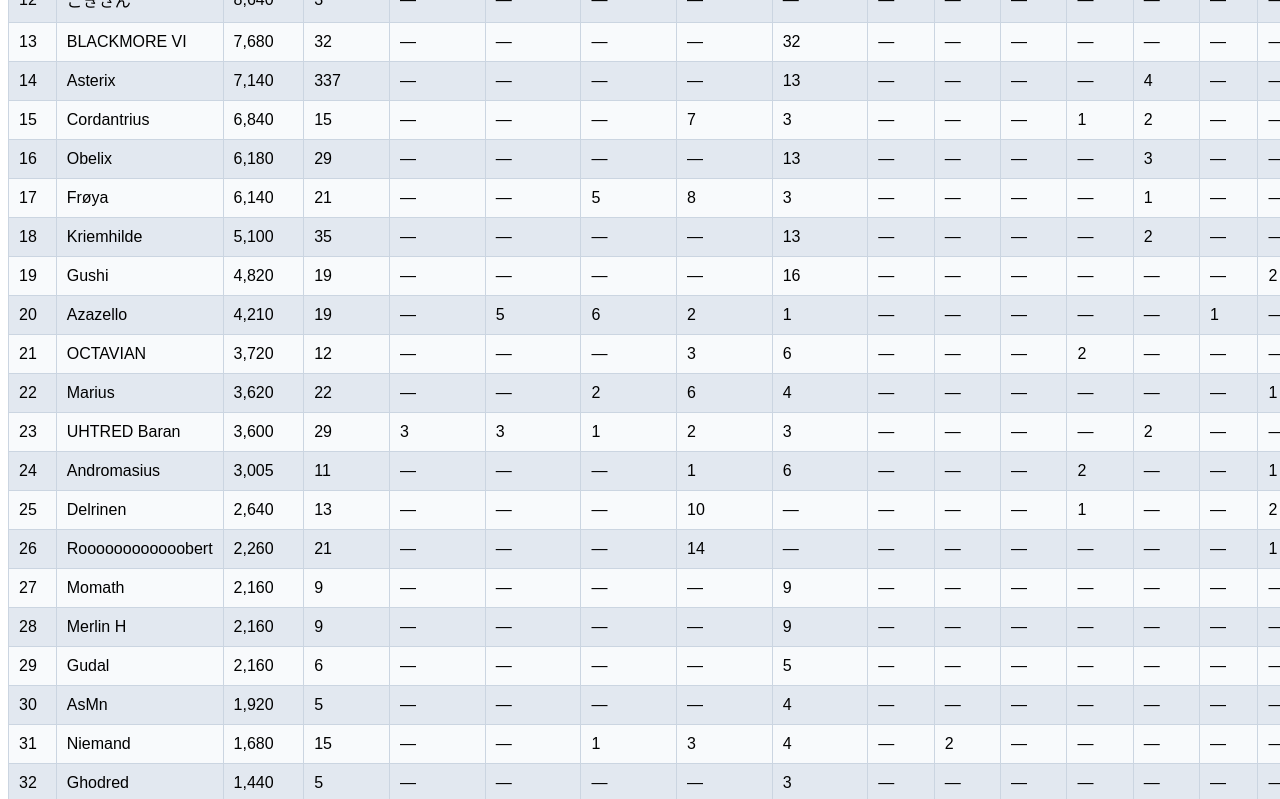
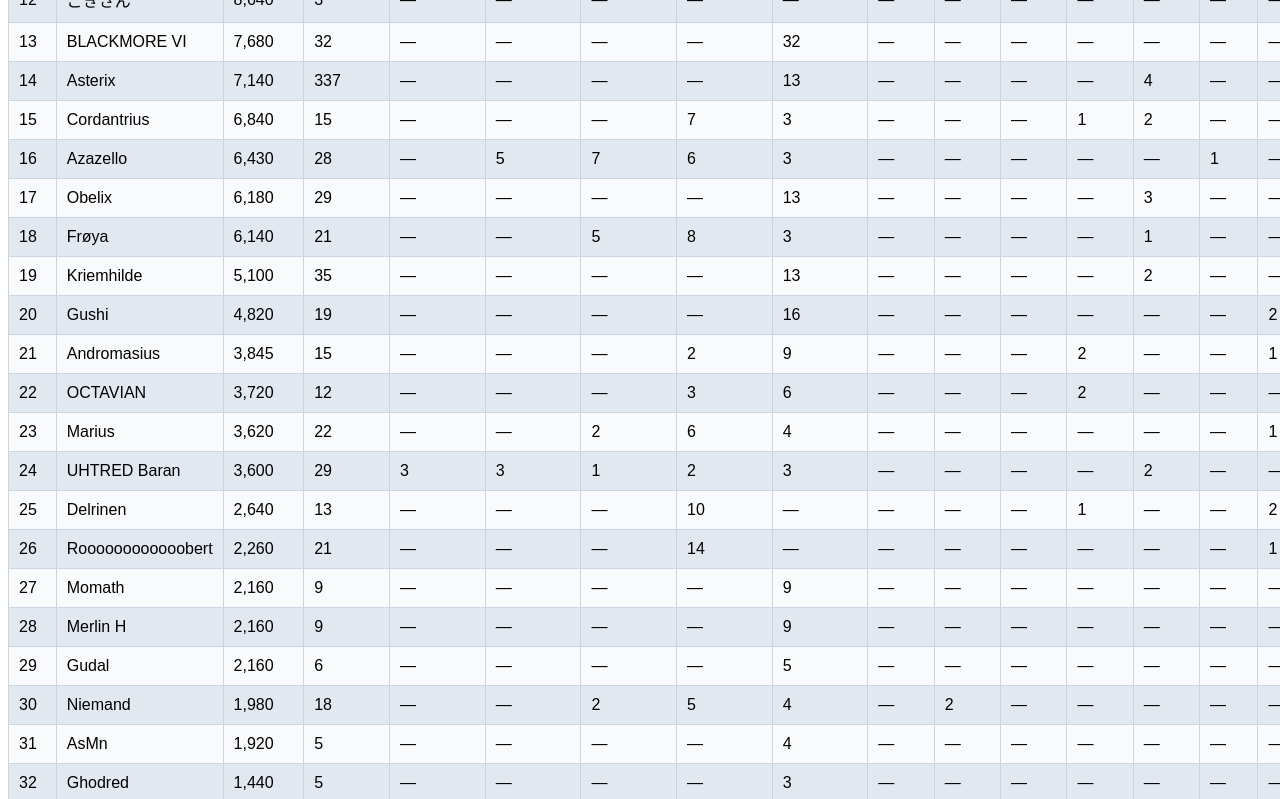
Before and after one commit to ava-totalbattle/tbclanportal-cheststatsexport, a plain HTML site: page index.html in a window 1280 px wide. Shown: the part 680-1479 px from the top of the page. Drawn offline with Linux system fonts and the light colour scheme.

Commit message:
Update index.html

```diff
--- a/index.html
+++ b/index.html
@@ -32,7 +32,7 @@
 <body>
 <header>
   <h1>Chest Stats Export | AVA - Avalon | Cycle: Nov 15 – Nov 22, 2026</h1>
-  <p>Exported(UTC): 2026-11-19 04:02:27 | Created by Fotius of Clan AVA/Avalon</p>
+  <p>Exported(UTC): 2026-11-19 08:02:21 | Created by Fotius of Clan AVA/Avalon</p>
 </header>
 <table id="chest-stats-table" border="1" cellspacing="0" cellpadding="4">
 <thead>
@@ -54,22 +54,22 @@
     <tr><td>13</td><td>BLACKMORE VI</td><td>7,680</td><td>32</td><td>—</td><td>—</td><td>—</td><td>—</td><td>32</td><td>—</td><td>—</td><td>—</td><td>—</td><td>—</td><td>—</td><td>—</td><td>—</td><td>—</td><td>—</td><td>—</td><td>—</td><td>—</td></tr>
     <tr><td>14</td><td>Asterix</td><td>7,140</td><td>337</td><td>—</td><td>—</td><td>—</td><td>—</td><td>13</td><td>—</td><td>—</td><td>—</td><td>—</td><td>4</td><td>—</td><td>—</td><td>—</td><td>—</td><td>—</td><td>13</td><td>—</td><td>—</td></tr>
     <tr><td>15</td><td>Cordantrius</td><td>6,840</td><td>15</td><td>—</td><td>—</td><td>—</td><td>7</td><td>3</td><td>—</td><td>—</td><td>—</td><td>1</td><td>2</td><td>—</td><td>—</td><td>1</td><td>1</td><td>—</td><td>—</td><td>—</td><td>—</td></tr>
-    <tr><td>16</td><td>Obelix</td><td>6,180</td><td>29</td><td>—</td><td>—</td><td>—</td><td>—</td><td>13</td><td>—</td><td>—</td><td>—</td><td>—</td><td>3</td><td>—</td><td>—</td><td>—</td><td>—</td><td>—</td><td>13</td><td>—</td><td>—</td></tr>
-    <tr><td>17</td><td>Frøya</td><td>6,140</td><td>21</td><td>—</td><td>—</td><td>5</td><td>8</td><td>3</td><td>—</td><td>—</td><td>—</td><td>—</td><td>1</td><td>—</td><td>—</td><td>—</td><td>1</td><td>—</td><td>—</td><td>—</td><td>—</td></tr>
-    <tr><td>18</td><td>Kriemhilde</td><td>5,100</td><td>35</td><td>—</td><td>—</td><td>—</td><td>—</td><td>13</td><td>—</td><td>—</td><td>—</td><td>—</td><td>2</td><td>—</td><td>—</td><td>—</td><td>—</td><td>—</td><td>4</td><td>—</td><td>—</td></tr>
-    <tr><td>19</td><td>Gushi</td><td>4,820</td><td>19</td><td>—</td><td>—</td><td>—</td><td>—</td><td>16</td><td>—</td><td>—</td><td>—</td><td>—</td><td>—</td><td>—</td><td>2</td><td>—</td><td>—</td><td>—</td><td>—</td><td>—</td><td>—</td></tr>
-    <tr><td>20</td><td>Azazello</td><td>4,210</td><td>19</td><td>—</td><td>5</td><td>6</td><td>2</td><td>1</td><td>—</td><td>—</td><td>—</td><td>—</td><td>—</td><td>1</td><td>—</td><td>3</td><td>—</td><td>—</td><td>—</td><td>—</td><td>—</td></tr>
-    <tr><td>21</td><td>OCTAVIAN</td><td>3,720</td><td>12</td><td>—</td><td>—</td><td>—</td><td>3</td><td>6</td><td>—</td><td>—</td><td>—</td><td>2</td><td>—</td><td>—</td><td>—</td><td>1</td><td>—</td><td>—</td><td>—</td><td>—</td><td>—</td></tr>
-    <tr><td>22</td><td>Marius</td><td>3,620</td><td>22</td><td>—</td><td>—</td><td>2</td><td>6</td><td>4</td><td>—</td><td>—</td><td>—</td><td>—</td><td>—</td><td>—</td><td>1</td><td>1</td><td>—</td><td>—</td><td>5</td><td>—</td><td>—</td></tr>
-    <tr><td>23</td><td>UHTRED Baran</td><td>3,600</td><td>29</td><td>3</td><td>3</td><td>1</td><td>2</td><td>3</td><td>—</td><td>—</td><td>—</td><td>—</td><td>2</td><td>—</td><td>—</td><td>—</td><td>—</td><td>—</td><td>13</td><td>—</td><td>—</td></tr>
-    <tr><td>24</td><td>Andromasius</td><td>3,005</td><td>11</td><td>—</td><td>—</td><td>—</td><td>1</td><td>6</td><td>—</td><td>—</td><td>—</td><td>2</td><td>—</td><td>—</td><td>1</td><td>—</td><td>—</td><td>—</td><td>—</td><td>—</td><td>—</td></tr>
+    <tr><td>16</td><td>Azazello</td><td>6,430</td><td>28</td><td>—</td><td>5</td><td>7</td><td>6</td><td>3</td><td>—</td><td>—</td><td>—</td><td>—</td><td>—</td><td>1</td><td>—</td><td>4</td><td>—</td><td>—</td><td>—</td><td>—</td><td>—</td></tr>
+    <tr><td>17</td><td>Obelix</td><td>6,180</td><td>29</td><td>—</td><td>—</td><td>—</td><td>—</td><td>13</td><td>—</td><td>—</td><td>—</td><td>—</td><td>3</td><td>—</td><td>—</td><td>—</td><td>—</td><td>—</td><td>13</td><td>—</td><td>—</td></tr>
+    <tr><td>18</td><td>Frøya</td><td>6,140</td><td>21</td><td>—</td><td>—</td><td>5</td><td>8</td><td>3</td><td>—</td><td>—</td><td>—</td><td>—</td><td>1</td><td>—</td><td>—</td><td>—</td><td>1</td><td>—</td><td>—</td><td>—</td><td>—</td></tr>
+    <tr><td>19</td><td>Kriemhilde</td><td>5,100</td><td>35</td><td>—</td><td>—</td><td>—</td><td>—</td><td>13</td><td>—</td><td>—</td><td>—</td><td>—</td><td>2</td><td>—</td><td>—</td><td>—</td><td>—</td><td>—</td><td>4</td><td>—</td><td>—</td></tr>
+    <tr><td>20</td><td>Gushi</td><td>4,820</td><td>19</td><td>—</td><td>—</td><td>—</td><td>—</td><td>16</td><td>—</td><td>—</td><td>—</td><td>—</td><td>—</td><td>—</td><td>2</td><td>—</td><td>—</td><td>—</td><td>—</td><td>—</td><td>—</td></tr>
+    <tr><td>21</td><td>Andromasius</td><td>3,845</td><td>15</td><td>—</td><td>—</td><td>—</td><td>2</td><td>9</td><td>—</td><td>—</td><td>—</td><td>2</td><td>—</td><td>—</td><td>1</td><td>—</td><td>—</td><td>—</td><td>—</td><td>—</td><td>—</td></tr>
+    <tr><td>22</td><td>OCTAVIAN</td><td>3,720</td><td>12</td><td>—</td><td>—</td><td>—</td><td>3</td><td>6</td><td>—</td><td>—</td><td>—</td><td>2</td><td>—</td><td>—</td><td>—</td><td>1</td><td>—</td><td>—</td><td>—</td><td>—</td><td>—</td></tr>
+    <tr><td>23</td><td>Marius</td><td>3,620</td><td>22</td><td>—</td><td>—</td><td>2</td><td>6</td><td>4</td><td>—</td><td>—</td><td>—</td><td>—</td><td>—</td><td>—</td><td>1</td><td>1</td><td>—</td><td>—</td><td>5</td><td>—</td><td>—</td></tr>
+    <tr><td>24</td><td>UHTRED Baran</td><td>3,600</td><td>29</td><td>3</td><td>3</td><td>1</td><td>2</td><td>3</td><td>—</td><td>—</td><td>—</td><td>—</td><td>2</td><td>—</td><td>—</td><td>—</td><td>—</td><td>—</td><td>13</td><td>—</td><td>—</td></tr>
     <tr><td>25</td><td>Delrinen</td><td>2,640</td><td>13</td><td>—</td><td>—</td><td>—</td><td>10</td><td>—</td><td>—</td><td>—</td><td>—</td><td>1</td><td>—</td><td>—</td><td>2</td><td>—</td><td>—</td><td>—</td><td>—</td><td>—</td><td>—</td></tr>
     <tr><td>26</td><td>Roooooooooooobert</td><td>2,260</td><td>21</td><td>—</td><td>—</td><td>—</td><td>14</td><td>—</td><td>—</td><td>—</td><td>—</td><td>—</td><td>—</td><td>—</td><td>1</td><td>—</td><td>—</td><td>—</td><td>4</td><td>—</td><td>—</td></tr>
     <tr><td>27</td><td>Momath</td><td>2,160</td><td>9</td><td>—</td><td>—</td><td>—</td><td>—</td><td>9</td><td>—</td><td>—</td><td>—</td><td>—</td><td>—</td><td>—</td><td>—</td><td>—</td><td>—</td><td>—</td><td>—</td><td>—</td><td>—</td></tr>
     <tr><td>28</td><td>Merlin H</td><td>2,160</td><td>9</td><td>—</td><td>—</td><td>—</td><td>—</td><td>9</td><td>—</td><td>—</td><td>—</td><td>—</td><td>—</td><td>—</td><td>—</td><td>—</td><td>—</td><td>—</td><td>—</td><td>—</td><td>—</td></tr>
     <tr><td>29</td><td>Gudal</td><td>2,160</td><td>6</td><td>—</td><td>—</td><td>—</td><td>—</td><td>5</td><td>—</td><td>—</td><td>—</td><td>—</td><td>—</td><td>—</td><td>—</td><td>1</td><td>—</td><td>—</td><td>—</td><td>—</td><td>—</td></tr>
-    <tr><td>30</td><td>AsMn</td><td>1,920</td><td>5</td><td>—</td><td>—</td><td>—</td><td>—</td><td>4</td><td>—</td><td>—</td><td>—</td><td>—</td><td>—</td><td>—</td><td>—</td><td>1</td><td>—</td><td>—</td><td>—</td><td>—</td><td>—</td></tr>
-    <tr><td>31</td><td>Niemand</td><td>1,680</td><td>15</td><td>—</td><td>—</td><td>1</td><td>3</td><td>4</td><td>—</td><td>2</td><td>—</td><td>—</td><td>—</td><td>—</td><td>—</td><td>—</td><td>—</td><td>—</td><td>5</td><td>—</td><td>—</td></tr>
+    <tr><td>30</td><td>Niemand</td><td>1,980</td><td>18</td><td>—</td><td>—</td><td>2</td><td>5</td><td>4</td><td>—</td><td>2</td><td>—</td><td>—</td><td>—</td><td>—</td><td>—</td><td>—</td><td>—</td><td>—</td><td>5</td><td>—</td><td>—</td></tr>
+    <tr><td>31</td><td>AsMn</td><td>1,920</td><td>5</td><td>—</td><td>—</td><td>—</td><td>—</td><td>4</td><td>—</td><td>—</td><td>—</td><td>—</td><td>—</td><td>—</td><td>—</td><td>1</td><td>—</td><td>—</td><td>—</td><td>—</td><td>—</td></tr>
     <tr><td>32</td><td>Ghodred</td><td>1,440</td><td>5</td><td>—</td><td>—</td><td>—</td><td>—</td><td>3</td><td>—</td><td>—</td><td>—</td><td>—</td><td>—</td><td>—</td><td>—</td><td>—</td><td>—</td><td>—</td><td>—</td><td>—</td><td>—</td></tr>
     <tr><td>33</td><td>Akinoramar</td><td>1,440</td><td>6</td><td>—</td><td>—</td><td>—</td><td>—</td><td>6</td><td>—</td><td>—</td><td>—</td><td>—</td><td>—</td><td>—</td><td>—</td><td>—</td><td>—</td><td>—</td><td>—</td><td>—</td><td>—</td></tr>
     <tr><td>34</td><td>Fito</td><td>900</td><td>16</td><td>—</td><td>—</td><td>—</td><td>—</td><td>3</td><td>—</td><td>—</td><td>—</td><td>—</td><td>—</td><td>—</td><td>—</td><td>—</td><td>—</td><td>—</td><td>13</td><td>—</td><td>—</td></tr>
```
